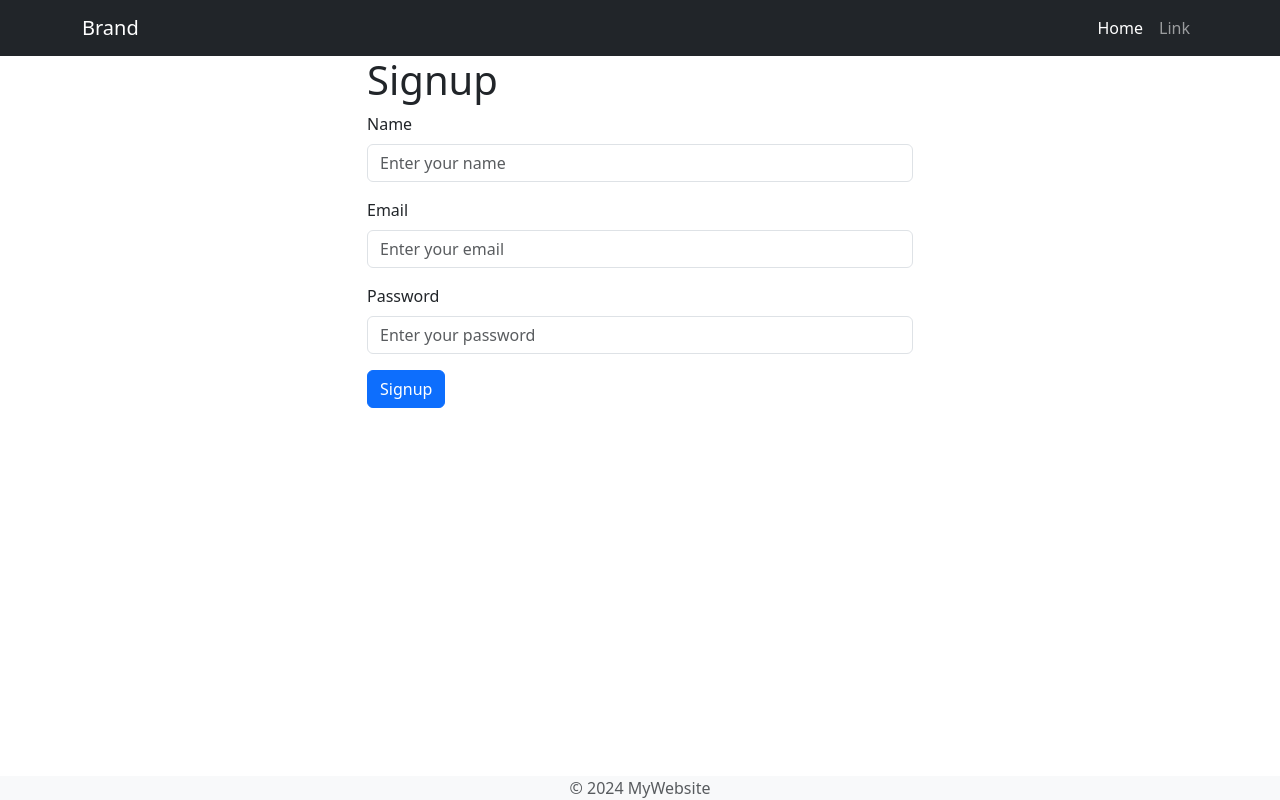
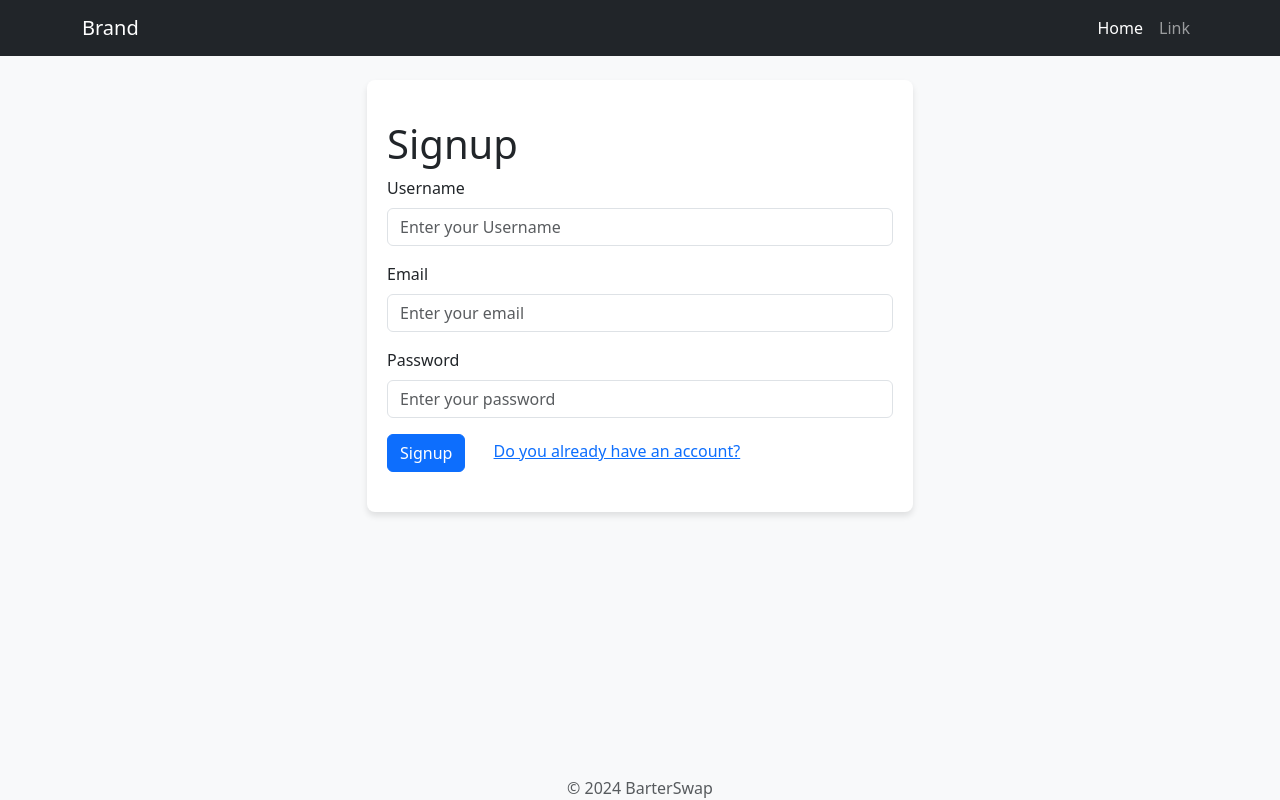
Before and after one commit to berkehanorhon/BarterSwap, a Flask app: page /user/signup in a window 1280 px wide. Run offline with Flask 3, Linux system fonts and the light colour scheme; some libraries are stand-ins or nearby versions.

Commit message:
added toast and hrefs for signin and signup

```diff
--- a/templates/base.html
+++ b/templates/base.html
@@ -30,9 +30,10 @@
     {% block content %} {% endblock %}
     <footer class="footer fixed-bottom bg-light">
         <div class="container text-center">
-            <span class="text-muted">© 2024 MyWebsite</span>
+            <span class="text-muted">© 2024 BarterSwap</span>
         </div>
     </footer>
     <script src="https://cdn.jsdelivr.net/npm/bootstrap@5.3.0/dist/js/bootstrap.bundle.min.js"></script>
+
 </body>
 </html>
--- a/templates/signup.html
+++ b/templates/signup.html
@@ -1,15 +1,28 @@
 {% extends "base.html" %}
 {% block title %}Sign Up{% endblock %}
-<link href="https://cdn.jsdelivr.net/npm/bootstrap@5.3.0-alpha1/dist/css/bootstrap.min.css" rel="stylesheet">
+{% block stylesheet %}
+    body {
+    background-color: #f8f9fa;
+    }
+    .login-container {
+    max-width: 600px;
+    margin: 0 auto;
+    padding: 40px 20px;
+    background-color: #fff;
+    border-radius: 8px;
+    box-shadow: 0 4px 6px rgba(0, 0, 0, 0.1);
+    }
+{% endblock %}
 {% block content %}
-    <div class="container">
-        <div class="row justify-content-center">
-            <div class="col-md-6">
+    <div class="container mt-4">
+        <div class="row">
+            <div class="col-md-6 offset-md-3">
+                <div class="login-container">
                     <h1>Signup</h1>
                     <form action="{{ url_for('user.signup') }}" method="post">
                         <div class="mb-3">
-                        <label for="name" class="form-label">Name</label>
-                        <input type="text" class="form-control" id="name" name="username" placeholder="Enter your name">
+                            <label for="name" class="form-label">Username</label>
+                            <input type="text" class="form-control" id="name" name="username" placeholder="Enter your Username">
                         </div>
                         <div class="mb-3">
                             <label for="email" class="form-label">Email</label>
@@ -19,9 +32,14 @@
                             <label for="password" class="form-label">Password</label>
                             <input type="password" class="form-control" id="password" name="password" placeholder="Enter your password">
                         </div>
+                        <div class="col">
                             <button type="submit" class="btn btn-primary">Signup</button>
+                            <a href="{{ url_for('user.signin') }}" class="ms-4 text-primary">Do you already have an account?</a>
+                        </div>
+
                     </form>
                 </div>
             </div>
         </div>
+    </div>
 {% endblock %}
```
Also changed, not shown: templates/signin.html (+33 -1 lines). Lines whose indentation alone changed are shown as unchanged.
